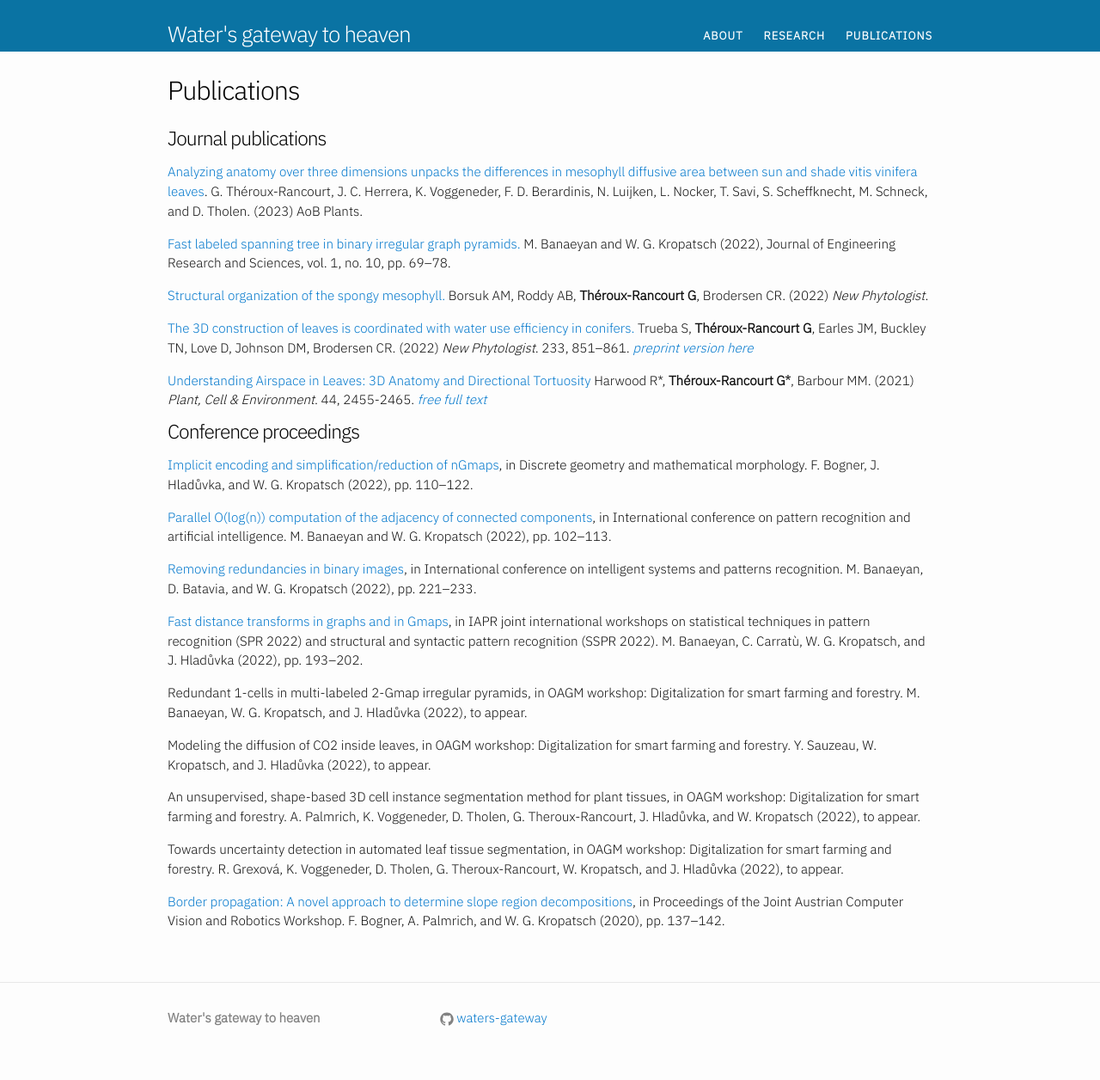
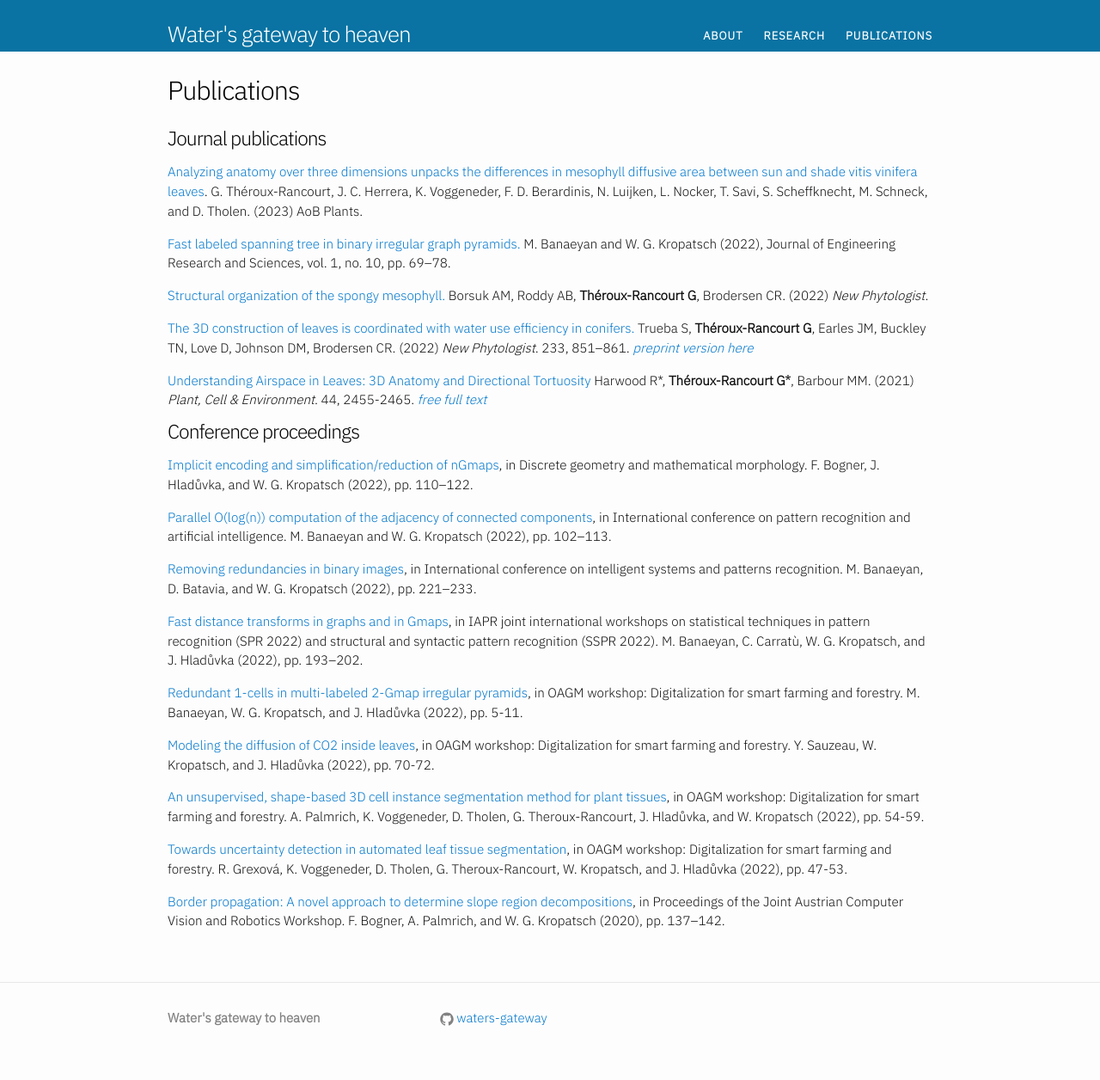
Before and after one commit to waters-gateway/waters-gateway.github.io, a Jekyll site: the page built from publications.md, in a window 1280 px wide. Shown: the whole page at 86% size. Built offline with Jekyll 4.4.1, drawn with Linux system fonts in a browser that asks for light colours.

Commit message:
OAGM: pages and DOIs

```diff
--- a/publications.md
+++ b/publications.md
@@ -31,13 +31,13 @@ AoB Plants.
 
 [Fast distance transforms in graphs and in Gmaps](https://link.springer.com/chapter/10.1007/978-3-031-23028-8_20){:target="_blank"  rel="noopener noreferrer"}, in IAPR joint international workshops on statistical techniques in pattern recognition (SPR 2022) and structural and syntactic pattern recognition (SSPR 2022). M. Banaeyan, C. Carratù, W. G. Kropatsch, and J. Hladůvka (2022), pp. 193–202.
 
-Redundant 1-cells in multi-labeled 2-Gmap irregular pyramids, in OAGM workshop: Digitalization for smart farming and forestry. M. Banaeyan, W. G. Kropatsch, and J. Hladůvka (2022), to appear.
+[Redundant 1-cells in multi-labeled 2-Gmap irregular pyramids](https://doi.org/10.3217/978-3-85125-954-4-01){:target="_blank"  rel="noopener noreferrer"}, in OAGM workshop: Digitalization for smart farming and forestry. M. Banaeyan, W. G. Kropatsch, and J. Hladůvka (2022), pp. 5-11.
 
-Modeling the diffusion of CO2 inside leaves, in OAGM workshop: Digitalization for smart farming and forestry. Y. Sauzeau, W. Kropatsch, and J. Hladůvka  (2022), to appear.
+[Modeling the diffusion of CO2 inside leaves](https://doi.org/10.3217/978-3-85125-954-4-11){:target="_blank"  rel="noopener noreferrer"}, in OAGM workshop: Digitalization for smart farming and forestry. Y. Sauzeau, W. Kropatsch, and J. Hladůvka  (2022), pp. 70-72.
 
-An unsupervised, shape-based 3D cell instance segmentation method for plant tissues, in OAGM workshop: Digitalization for smart farming and forestry. A. Palmrich, K. Voggeneder, D. Tholen, G. Theroux-Rancourt, J. Hladůvka, and W. Kropatsch (2022), to appear.
+[An unsupervised, shape-based 3D cell instance segmentation method for plant tissues](https://doi.org/10.3217/978-3-85125-954-4-08){:target="_blank"  rel="noopener noreferrer"}, in OAGM workshop: Digitalization for smart farming and forestry. A. Palmrich, K. Voggeneder, D. Tholen, G. Theroux-Rancourt, J. Hladůvka, and W. Kropatsch (2022), pp. 54-59.
 
-Towards uncertainty detection in automated leaf tissue segmentation, in OAGM workshop: Digitalization for smart farming and forestry. R. Grexová, K. Voggeneder, D. Tholen, G. Theroux-Rancourt, W. Kropatsch, and J. Hladůvka (2022), to appear.
+[Towards uncertainty detection in automated leaf tissue segmentation](https://doi.org/10.3217/978-3-85125-954-4-07){:target="_blank"  rel="noopener noreferrer"}, in OAGM workshop: Digitalization for smart farming and forestry. R. Grexová, K. Voggeneder, D. Tholen, G. Theroux-Rancourt, W. Kropatsch, and J. Hladůvka (2022), pp. 47-53.
 
 [Border propagation: A novel approach to determine slope region decompositions](https://doi.org/10.3217/978-3-85125-752-6-31),
 in Proceedings of the Joint Austrian Computer Vision and Robotics Workshop.
```
